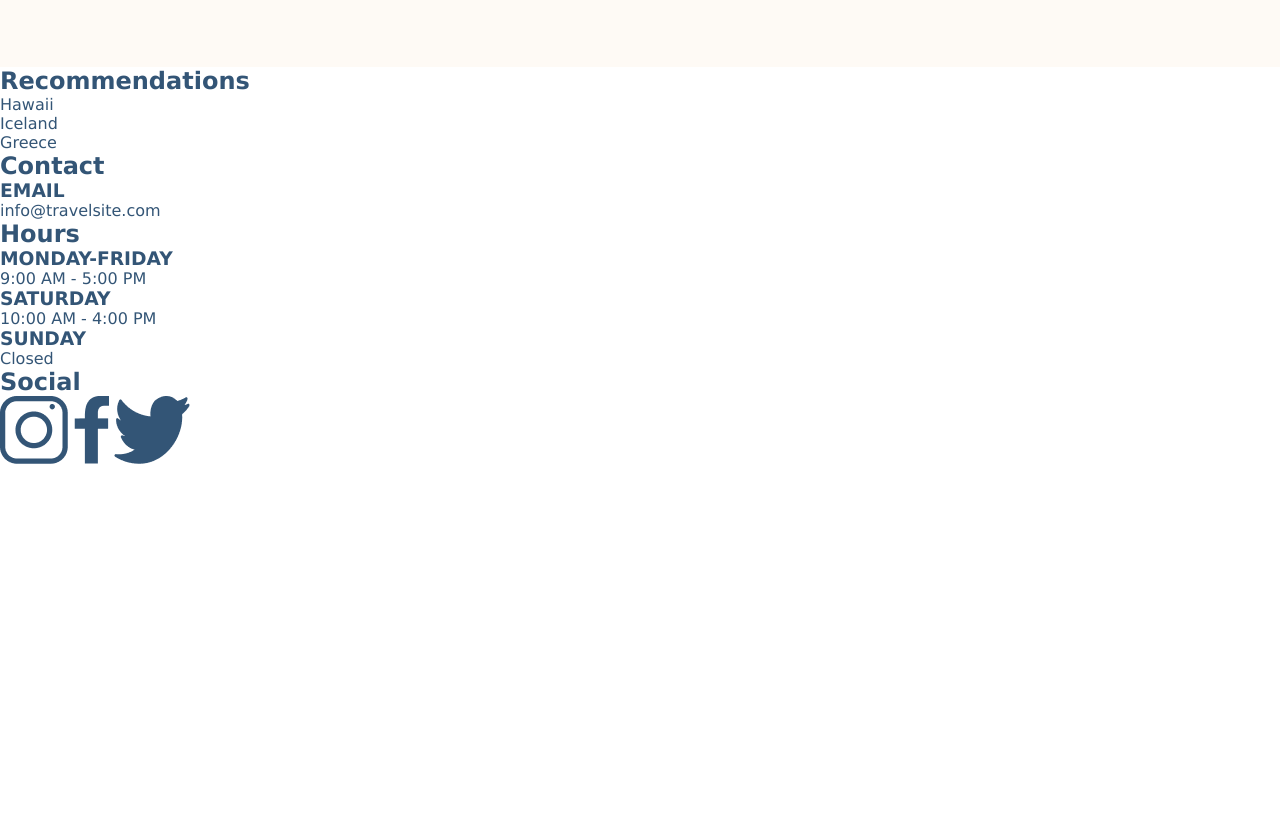
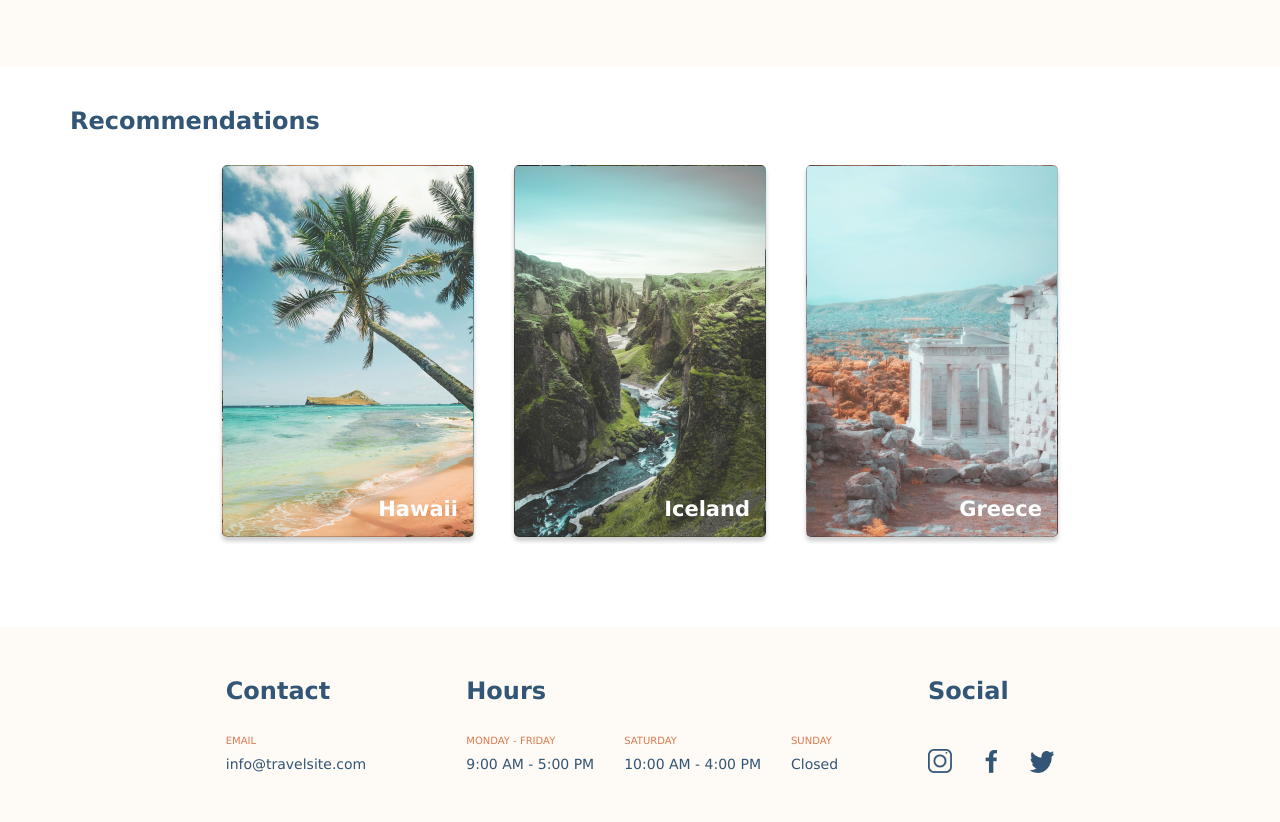
Before and after one commit to ARoibu/andrei-roibu-travelsite, a plain HTML site: page index.html in a window 1280 px wide. Shown: the part 447-1269 px from the top of the page. Before the commit the page ends 915 px from the top, so only its background shows below. Drawn offline with Linux system fonts and the light colour scheme.

Commit message:
finished styling landing page, including recommendations and footer sections

```diff
--- a/css/global.css
+++ b/css/global.css
@@ -38,34 +38,38 @@
     padding-left: 0;
     padding-bottom: 9px;
 }
-.hero{
+.footer{
     background-color: #fefaf5;
     display: flex;
+    justify-content: center;
+    padding-top: 50px;
 }
-.hero__title{
-    font-size: 35px;
-    margin-top: 100px;
-    margin-bottom: 30px;
+.footer__hours{
+    display: flex;
+    align-items:flex-end;
+    margin-bottom: 50px;
+    margin-right: 60px;
+    margin-left: 100px;
 }
-.hero__content{
-    margin-left: 70px;
+.footer__subheading{
+    font-size: 10px;
+    color: #DB7A4E;
+    font-weight: normal;
+    margin-top: 30px;
+    margin-bottom: 10px;
 }
-.hero__text{
+.footer__hours-margin{
+    margin-right: 30px;
+}
+.footer__social-icon{
+    width: 24px;
+}
+.footer__social-fb{
+    width: 12px;
+    margin-top: 45px;
+    margin-left: 28px;
+    margin-right: 28px;
+}
+.footer__text{
     font-size: 14px;
-    width: 90%;
 }
-.hero__image{
-    width: 400px;
-    margin: 50px 70px 70px 100px;
-}
-.hero__button{
-    background-color: #DB7A4E;
-    border-style: none;
-    padding: 9px 37px 9px 37px;
-    border-radius: 20px;
-    margin-top: 30px;
-}
-.hero__button-text{
-    text-decoration: none;
-    color: #FFFFFF;
-}
--- a/css/landing.css
+++ b/css/landing.css
@@ -0,0 +1,72 @@
+.hero{
+    background-color: #fefaf5;
+    display: flex;
+}
+.hero__title{
+    font-size: 35px;
+    margin-top: 100px;
+    margin-bottom: 30px;
+}
+.hero__content{
+    margin-left: 70px;
+}
+.hero__text{
+    font-size: 14px;
+    width: 90%;
+    text-align: left;
+}
+.hero__image{
+    width: 400px;
+    margin: 50px 70px 70px 100px;
+}
+.hero__button{
+    background-color: #DB7A4E;
+    border-style: none;
+    padding: 9px 37px 9px 37px;
+    border-radius: 20px;
+    margin-top: 30px;
+}
+.hero__button-text{
+    text-decoration: none;
+    color: #FFFFFF;
+}
+.recommendations__title{
+    margin-left: 70px;
+    margin-top: 40px;
+    margin-bottom: 30px;
+}
+.recommendations__card-row{
+    display: flex;
+    justify-content: center;
+    margin-bottom: 90px;
+}
+.recommendations__card{
+    width: 250px;
+    height: 370px;
+    border-radius: 5px;
+    border: solid 1px rgba(0, 0, 0, 0.2);
+    box-shadow: 0 4px 4px rgba(0, 0, 0, 0.2);
+    margin: 0 20px;
+    display: flex;
+    justify-content: flex-end;
+    align-items: flex-end;
+    font-size: 21px;
+    font-weight:bold;
+}
+.recommendations__card--hawaii-image{
+    background-image:url(../assets/pictures/hawaii.jpg);
+    background-size: cover;
+}
+.recommendations__card--iceland-image{
+    background-image:url(../assets/pictures/iceland.jpg);
+    background-size: cover;
+}
+.recommendations__card--greece-image{
+    background-image:url(../assets/pictures/greece.jpg);
+    background-size: cover;
+}
+.recommendations__card--white-text{
+    color: #FFFFFF;
+    margin-bottom: 15px;
+    margin-right: 15px;
+}
--- a/index.html
+++ b/index.html
@@ -6,6 +6,7 @@
     <meta name="viewport" content="width=device-width, initial-scale=1.0">
     <title>Document</title>
     <link rel="stylesheet" href="css/global.css">
+    <link rel="stylesheet" href="css/landing.css">
 </head>
 <body>
     <header>
@@ -31,43 +32,47 @@
             <img class="hero__image" src="assets/pictures/hero.png">
         </section>
         <section>
-            <h2>Recommendations</h2>
-            <div>
-                <p>Hawaii</p>
-            </div>
-            <div>
-                <p>Iceland</p>
-            </div>
-            <div>
-                <p>Greece</p>
+            <h2 class="recommendations__title">Recommendations</h2>
+            <div class="recommendations__card-row">
+                <div class="recommendations__card recommendations__card--hawaii-image">
+                    <p class="recommendations__card--white-text">Hawaii</p>
+                </div>
+                <div class="recommendations__card recommendations__card--iceland-image">
+                    <p class="recommendations__card--white-text">Iceland</p>
+                </div>
+                <div class="recommendations__card recommendations__card--greece-image">
+                    <p class="recommendations__card--white-text">Greece</p>
+                </div>
             </div>
         </section>
     </main>
-    <footer>
-        <div>
+    <footer class="footer">
+        <section>
             <h2>Contact</h2>
-            <h3>EMAIL</h3>
-            <p>info@travelsite.com</p>
-        </div>
-        <div>
-            <h2>Hours</h2>
-            <h3>MONDAY-FRIDAY</h3>
-            <p>9:00 AM - 5:00 PM</p>
-        </div>
-        <div>
-            <h3>SATURDAY</h3>
-            <p>10:00 AM - 4:00 PM</p>
-        </div>
-        <div>
-            <h3>SUNDAY</h3>
-            <p>Closed</p>
-        </div>
-        <div>
+            <h3 class="footer__subheading">EMAIL</h3>
+            <p class="footer__text">info@travelsite.com</p>
+        </section>
+        <section class="footer__hours">
+            <div class="footer__hours-margin">
+                <h2>Hours</h2>
+                <h3 class="footer__subheading">MONDAY - FRIDAY</h3>
+                <p class="footer__text">9:00 AM - 5:00 PM</p>
+            </div>
+            <div class="footer__hours-margin">
+                <h3 class="footer__subheading">SATURDAY</h3>
+                <p class="footer__text">10:00 AM - 4:00 PM</p>
+            </div>
+            <div class="footer__hours-margin">
+                <h3 class="footer__subheading">SUNDAY</h3>
+                <p class="footer__text">Closed</p>
+            </div>
+        </section>
+        <section>
             <h2>Social</h2>
-            <a href=""><img src="assets/icons/icon-instagram.png"></a>
-            <a href=""><img src="assets/icons/icon-facebook.png"></a>
-            <a href=""><img src="assets/icons/icon-twitter.png"></a>
-        </div>
+            <a href=""><img class="footer__social-icon" src="assets/icons/icon-instagram.png"></a>
+            <a href=""><img class="footer__social-fb" src="assets/icons/icon-facebook.png"></a>
+            <a href=""><img class="footer__social-icon" src="assets/icons/icon-twitter.png"></a>
+        </section>
     </footer>
 
 </body>
```
